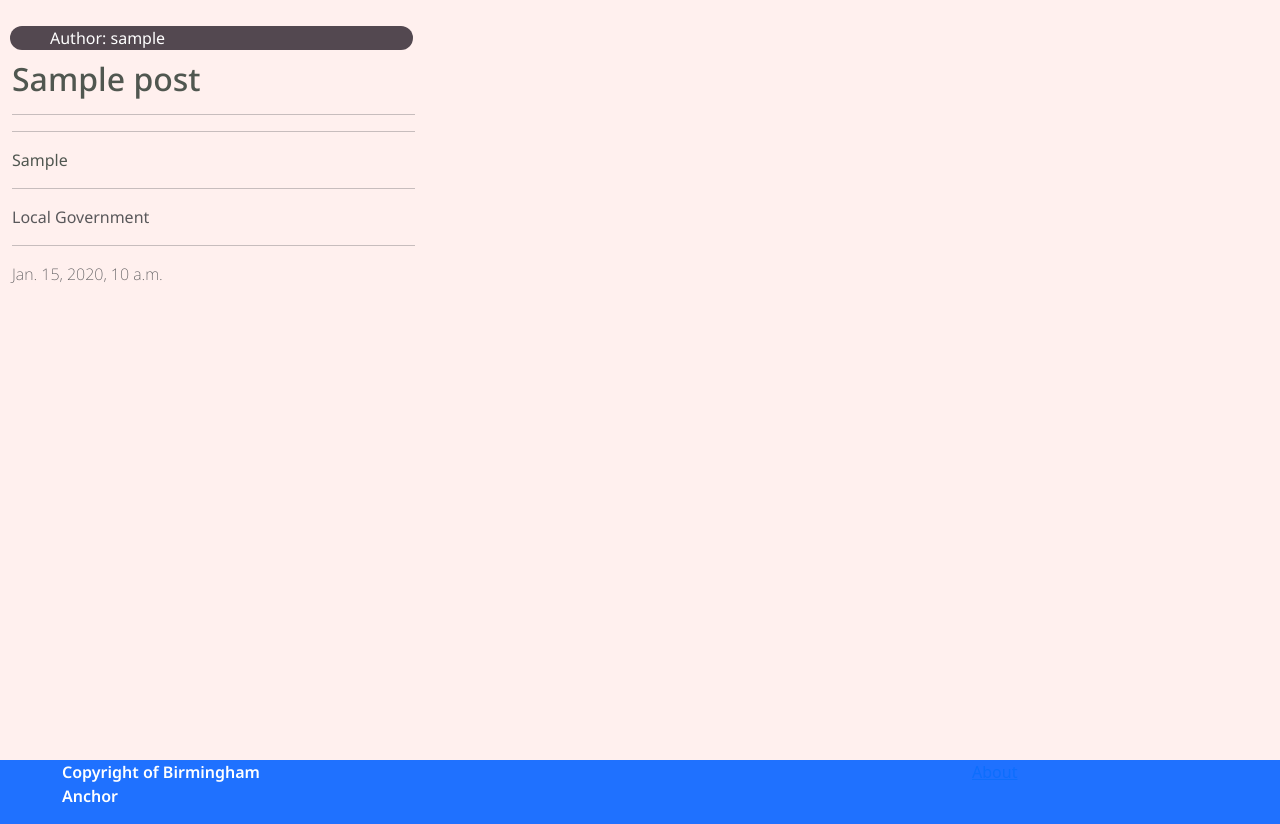
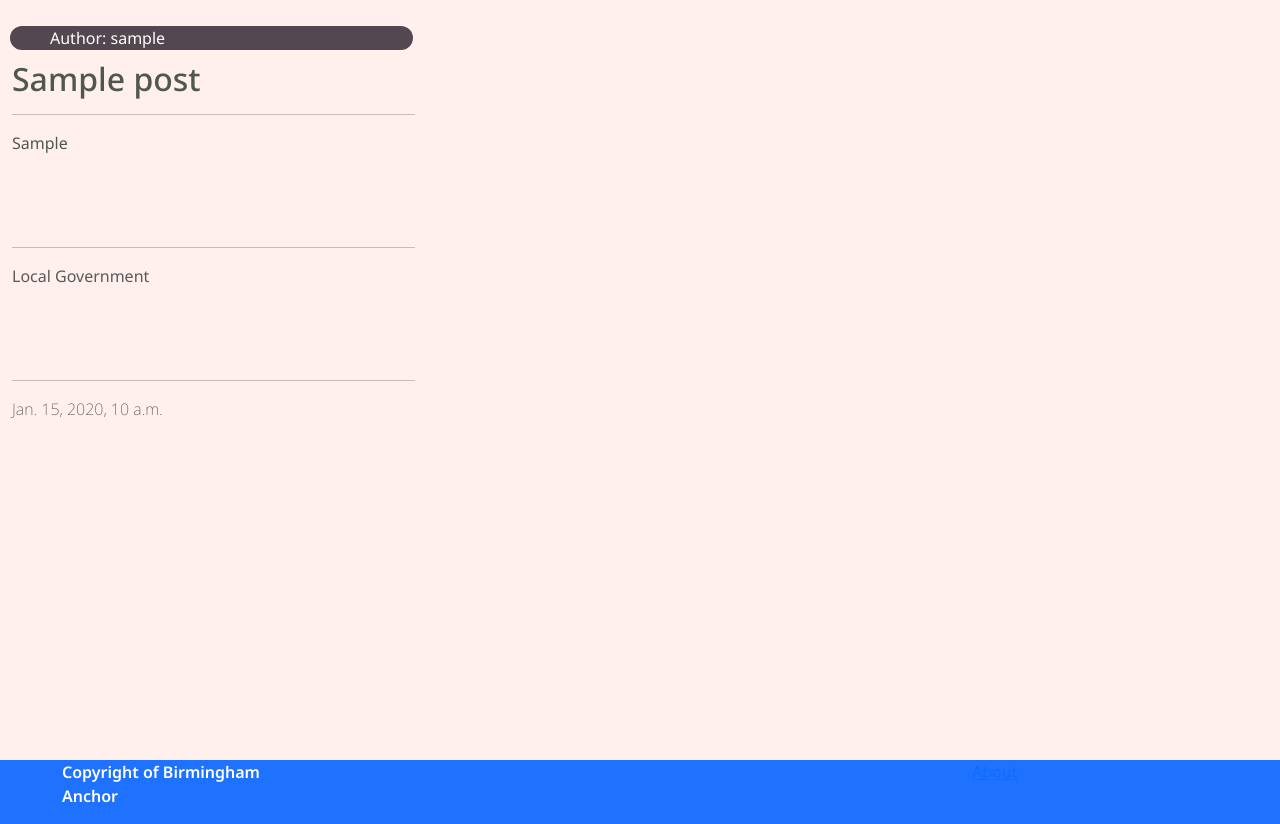
Before and after one commit to c-e-jones/anchornews, a Django app: template news/templates/news/index.html in a window 1280 px wide. Shown: the part 112-936 px from the top of the page. Run offline with Django 4.2, Linux system fonts and the light colour scheme; the template is opened without the code that fills it: values that come from a table or form of the project are taken from there, others are empty; tables that the repository leaves empty hold one stand-in row (values such as "Sample post"); some libraries are stand-ins or nearby versions.

Commit message:
removing pointless linebreak in index.html, added some min-height to item categories

```diff
--- a/news/templates/news/index.html
+++ b/news/templates/news/index.html
@@ -21,7 +21,6 @@
                             <a href="#" class="post-link">
                                 <h2 class="item-title">{{ post.title }}</h2>
                             </a>
-                            <hr />
                             <hr />
                             <p class="item-text-byline">{{ post.byline }}</p>
                             <hr />
--- a/static/css/style.css
+++ b/static/css/style.css
@@ -107,6 +107,7 @@
     color: #505750;
     padding-top: 40px;
     font-family: 'Noto Sans', sans-serif;
+    min-height: 200px;
 }
 
 .post-link:hover {
@@ -120,18 +121,21 @@
     font-family: 'Noto Sans', sans-serif;
     color: #505750;
     font-weight: 400;
+    min-height: 100px;
 }
 
 .item-text-genre {
     font-family: 'Noto Sans', sans-serif;
     color: #505750;
     font-weight: 400;
+    min-height: 100px;
 }
 
 .item-text-date {
     font-family: 'Noto Sans', sans-serif;
     color: #555755;
     font-weight: 200;
+    min-height: 100px;
 }
 
 /*** pagination button ***/
```
